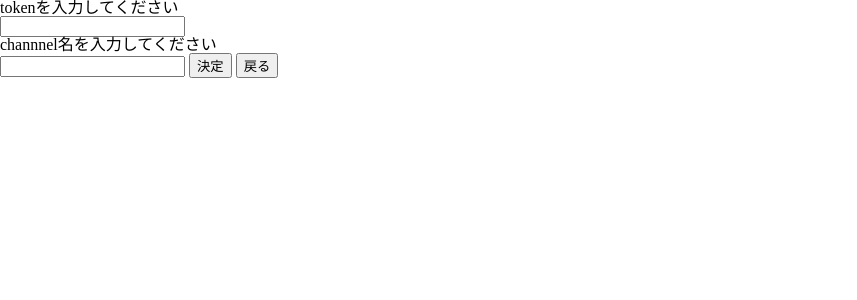
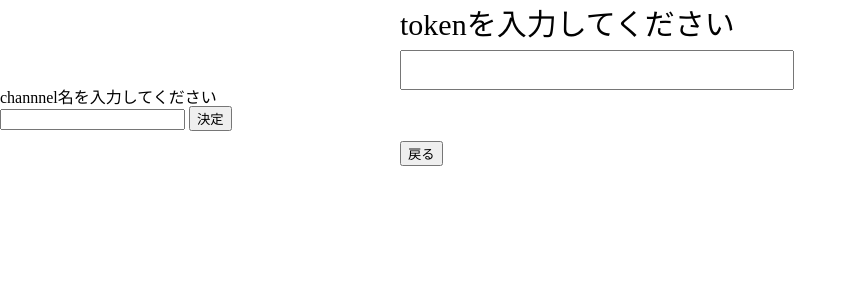
Before and after one commit to MasanobuRyuman/slackschedule, a PHP site: page /slacksetting.html in a window 1280 px wide. Shown: the top 300 px of the page, without its empty margins (0-857 px from the left). Run offline with PHP 8.4, Linux system fonts and the light colour scheme.

Commit message:
slack編集画面編集

```diff
--- a/slackSettingEdit.php
+++ b/slackSettingEdit.php
@@ -36,7 +36,7 @@
         echo $channelName;
     }
     ?></p>
-    <form method="POST" action="slackEdit.html">
+    <form method="POST" action="main.php">
         <button class="slack_change" name = "slackChange">変更</button>
     </form>
     <form method="POST" action="main.php">
--- a/slacksetting.html
+++ b/slacksetting.html
@@ -10,12 +10,12 @@
 
 <body>
     <form method="POST" action="main.php">
-        <p>tokenを入力してください</p>
-        <input name="token">
-        <p>channnel名を入力してください</p>
-        <input name="channelName">
-        <button name="slackDecision">決定</button>
-        <button name="slackBack">戻る</button>
+        <p class="token_input_name">tokenを入力してください</p>
+        <input class="token_input" name="token">
+        <p class="channle_input_name">channnel名を入力してください</p>
+        <input class="channle_input" name="channelName">
+        <button class="slack_decision" name="slackDecision">決定</button>
+        <button class="slack_back" name="slackBack">戻る</button>
     </form>
 </body>
 
--- a/static/style.css
+++ b/static/style.css
@@ -131,31 +131,31 @@ body {
 .user_name {
     font-size: 30px;
     margin-top: 50px;
-    margin-left:100px;
+    margin-left:400px;
 }
 
 .password {
     font-size: 30px;
     margin-top: 50px;
-    margin-left:100px;
+    margin-left:400px;
 }
 
 .name_input {
 	width: 300px;
 	margin-top:30px;
-	margin-left: 80px;
+	margin-left: 400px;
 }
 
 .password_input {
 	width: 300px;
 	margin-top:30px;
-	margin-left: 80px;
+	margin-left: 400px;
 }
 
 .login_botton {
 	display: inline-block;
 	margin-top:30px;
-	margin-left:80px;
+	margin-left:400px;
 }
 
 .newlogin_botton {
@@ -165,7 +165,7 @@ body {
 .formBack_botton {
 	display: block;
 	margin-top: 20px;
-	margin-left: 80px;
+	margin-left: 400px;
 }
 
 /*main画面*/
@@ -210,37 +210,51 @@ body {
 .token {
 	font-size: 30px;
 	margin-top:30px;
-	margin-left:40px;
+	margin-left:400px;
 }
 
 .token_setting {
 	font-size: 20px;
 	margin-top:5px;
-	margin-left:50px;
+	margin-left:400px;
 }
 
 .channel_name {
 	font-size: 30px;
 	margin-top:10px;
-	margin-left:40px;
+	margin-left:400px;
 }
 
 .channel_setting {
 	font-size: 20px;
 	margin-top:5px;
-	margin-left:50px;
+	margin-left:400px;
 }
 
 .slack_change{
 	display: block;
 	margin-top: 10px;
-	margin-left: 40px;
+	margin-left: 400px;
 }
 
 .slack_back {
 	display: block;
 	margin-top: 10px;
-	margin-left: 40px;
+	margin-left: 400px;
+}
+
+/*slack設定編集ページ*/
+.token_input_name {
+	font-size:30px;
+	margin-top: 10px;
+	margin-left:400px;
+}
+
+.token_input {
+	display: block;
+	font-size:30px;
+	margin-top: 10px;
+	margin-left:400px;
 }
 
 /*予定ページ*/
```
Also changed, not shown: main.php (+6 -1 lines), slackEdit.php (added, +39 -0 lines).
